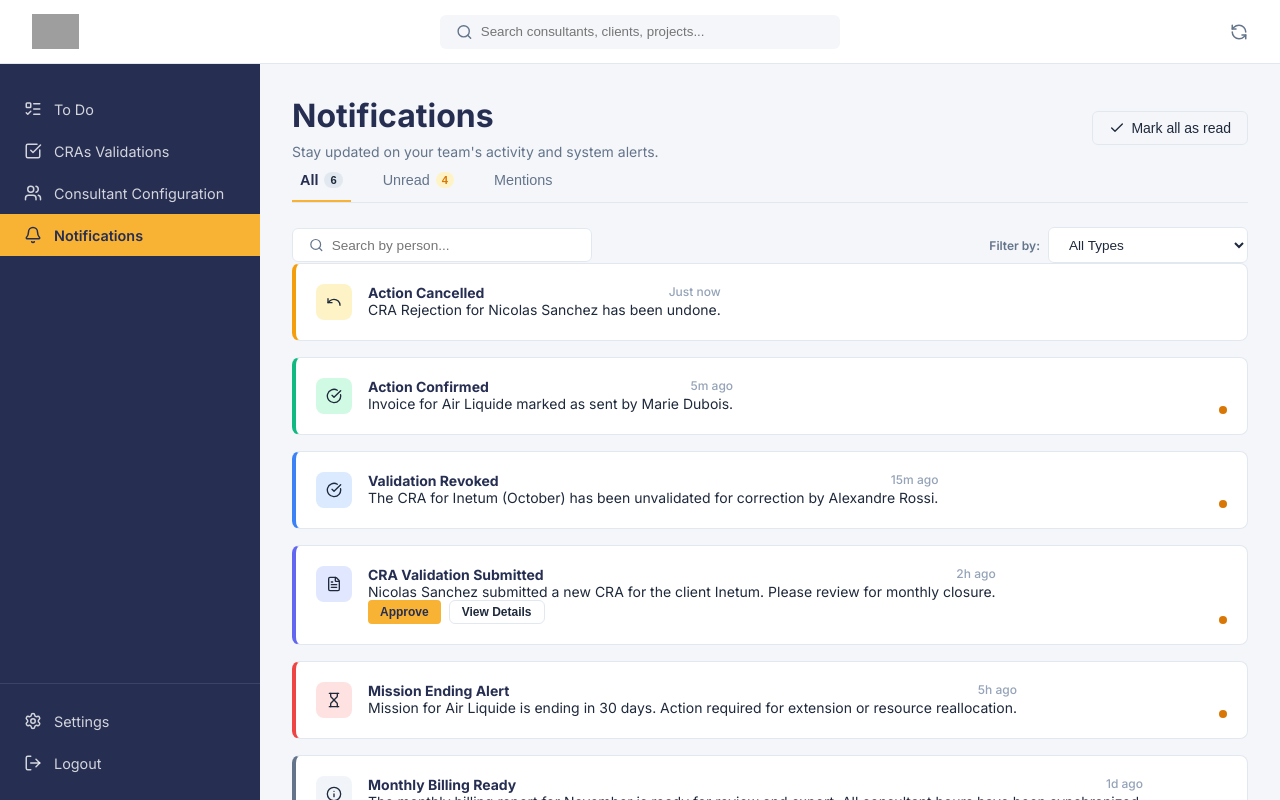
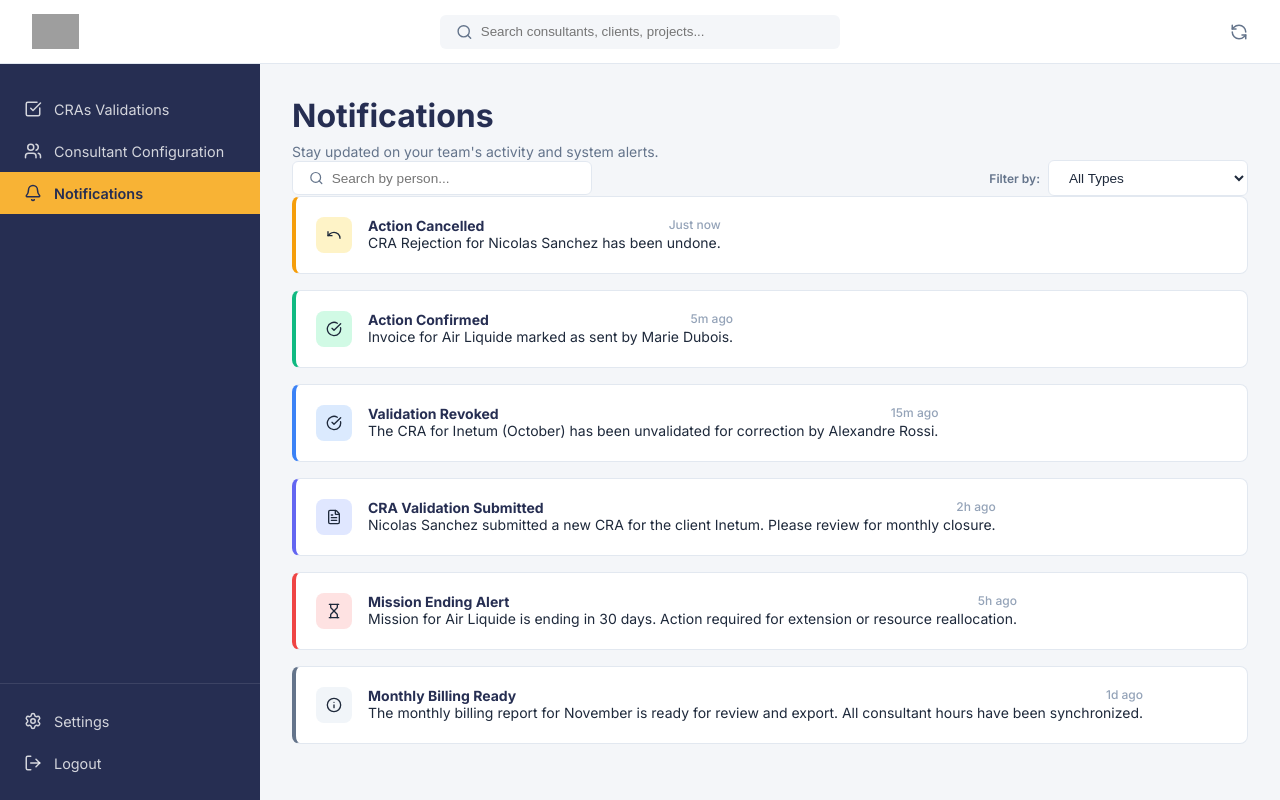
Before and after one commit to jeremycolard-aceo/Craceo-test, a React (Vite) app: page / in a window 1280 px wide. Both pictures are taken after a click on the element "Notifications". Built offline with nearby package versions, Linux system fonts and the light colour scheme; grey boxes are pictures that could not be loaded.

Commit message:
feat: simplify notifications to read-only log feed and remove To Do sidebar menu item

```diff
--- a/src/Notifications.jsx
+++ b/src/Notifications.jsx
@@ -1,5 +1,5 @@
 import React, { useState } from 'react';
-import { Info, CheckCircle, Undo, FileText, Hourglass, Search, Bell, Check } from 'lucide-react';
+import { Info, CheckCircle, Undo, FileText, Hourglass, Search, Bell } from 'lucide-react';
 
 // Relative time formatter helper
 const formatTimeAgo = (timestamp) => {
@@ -30,79 +30,14 @@ const parseBoldMessage = (text) => {
   });
 };
 
-export default function Notifications({
-  notifications,
-  setNotifications,
-  addNotification,
-  consultants,
-  updateConsultant
-}) {
-  const [activeTab, setActiveTab] = useState('all'); // 'all' | 'unread' | 'mentions'
+export default function Notifications({ notifications }) {
   const [searchPerson, setSearchPerson] = useState('');
   const [filterType, setFilterType] = useState('All'); // 'All' | 'cra' | 'billing' | 'final' | 'undo'
-
-  // Mark all notifications as read
-  const handleMarkAllRead = () => {
-    setNotifications(prev => prev.map(n => ({ ...n, read: true })));
-  };
-
-  // Mark single notification as read
-  const handleMarkRead = (id) => {
-    setNotifications(prev => prev.map(n => n.id === id ? { ...n, read: true } : n));
-  };
-
-  // Handle Interactive CRA Approval from notification card
-  const handleApproveCRA = (notification) => {
-    // Find consultant by employeeName
-    const nameParts = notification.employeeName.split(' ');
-    const firstName = nameParts[0];
-    const lastName = nameParts.slice(1).join(' ');
-
-    const consultant = consultants.find(c =>
-      c.firstname.toLowerCase() === firstName.toLowerCase() &&
-      c.name.toLowerCase() === lastName.toLowerCase()
-    );
-
-    if (consultant) {
-      // Validate all unvalidated CRAs for this consultant
-      const updatedCras = consultant.cras.map(cra => ({ ...cra, validated: true }));
-      updateConsultant(consultant.id, { cras: updatedCras });
-
-      // Update this notification to reflect approval
-      setNotifications(prev => prev.map(n => {
-        if (n.id === notification.id) {
-          return {
-            ...n,
-            read: true,
-            message: `CRA for **${notification.employeeName}** has been approved by **Marie Dubois**.`
-          };
-        }
-        return n;
-      }));
-
-      // Log CRA validated action
-      addNotification(
-        'cra',
-        'CRA Validated',
-        `CRA for **${notification.employeeName}** validated by **Marie Dubois** (via Notifications Approve).`,
-        notification.employeeName,
-        'Marie Dubois'
-      );
-    }
-  };
 
   // Filter notifications list
   const getFilteredNotifications = () => {
     return notifications.filter(n => {
-      // 1. Tab Filter
-      if (activeTab === 'unread' && n.read) return false;
-      if (activeTab === 'mentions') {
-        // Mentions filter: notifications where Marie Dubois is mentioned or system alerts related directly to her team
-        const containsMention = n.message.toLowerCase().includes('marie dubois') || n.author === 'System';
-        if (!containsMention) return false;
-      }
-
-      // 2. Search Person Filter (checks actor/author or employee/consultant name)
+      // 1. Search Person Filter (checks actor/author or employee/consultant name)
       if (searchPerson) {
         const query = searchPerson.toLowerCase();
         const matchesAuthor = n.author?.toLowerCase().includes(query);
@@ -110,7 +45,7 @@ export default function Notifications({
         if (!matchesAuthor && !matchesEmployee) return false;
       }
 
-      // 3. Type Filter
+      // 2. Type Filter
       if (filterType !== 'All') {
         if (filterType === 'cra' && n.type !== 'cra' && n.type !== 'cra_submit') return false;
         if (filterType === 'billing' && n.type !== 'billing') return false;
@@ -123,7 +58,6 @@ export default function Notifications({
   };
 
   const filteredNotifications = getFilteredNotifications();
-  const unreadCount = notifications.filter(n => !n.read).length;
 
   const getNotificationIcon = (type) => {
     switch (type) {
@@ -173,33 +107,6 @@ export default function Notifications({
           <h1 className="page-title">Notifications</h1>
           <p className="text-muted text-sm mt-2">Stay updated on your team's activity and system alerts.</p>
         </div>
-        <button className="btn btn-outline" style={{ display: 'inline-flex', alignItems: 'center', gap: '6px' }} onClick={handleMarkAllRead}>
-          <Check size={16} /> Mark all as read
-        </button>
-      </div>
-
-      {/* Tabs */}
-      <div className="notifications-tabs-container">
-        <div className="notifications-tabs">
-          <button
-            className={`notif-tab ${activeTab === 'all' ? 'active' : ''}`}
-            onClick={() => setActiveTab('all')}
-          >
-            All <span className="tab-count-badge">{notifications.length}</span>
-          </button>
-          <button
-            className={`notif-tab ${activeTab === 'unread' ? 'active' : ''}`}
-            onClick={() => setActiveTab('unread')}
-          >
-            Unread {unreadCount > 0 && <span className="tab-count-badge unread-badge">{unreadCount}</span>}
-          </button>
-          <button
-            className={`notif-tab ${activeTab === 'mentions' ? 'active' : ''}`}
-            onClick={() => setActiveTab('mentions')}
-          >
-            Mentions
-          </button>
-        </div>
       </div>
 
       {/* Filters bar */}
@@ -239,7 +146,7 @@ export default function Notifications({
           return (
             <div
               key={n.id}
-              className={`notification-card ${!n.read ? 'unread' : ''}`}
+              className="notification-card"
               style={{
                 display: 'flex',
                 alignItems: 'flex-start',
@@ -251,9 +158,8 @@ export default function Notifications({
                 padding: '1.25rem',
                 position: 'relative',
                 transition: 'all 0.2s ease',
-                cursor: 'pointer'
+                cursor: 'default'
               }}
-              onClick={() => handleMarkRead(n.id)}
             >
               {/* Icon container */}
               <div style={{
@@ -283,59 +189,7 @@ export default function Notifications({
                 <p className="m-0 text-sm text-slate-600 leading-relaxed" style={{ wordBreak: 'break-word' }}>
                   {parseBoldMessage(n.message)}
                 </p>
-
-                {/* Interactive buttons for CRA submission */}
-                {n.type === 'cra_submit' && !n.message.includes('approved') && (
-                  <div className="flex gap-2 mt-3">
-                    <button
-                      className="btn"
-                      style={{
-                        padding: '4px 12px',
-                        fontSize: '0.75rem',
-                        backgroundColor: '#F8B335',
-                        color: 'var(--primary-color)',
-                        fontWeight: 600,
-                        border: 'none',
-                        borderRadius: '4px'
-                      }}
-                      onClick={(e) => {
-                        e.stopPropagation();
-                        handleApproveCRA(n);
-                      }}
-                    >
-                      Approve
-                    </button>
-                    <button
-                      className="btn btn-outline"
-                      style={{
-                        padding: '4px 12px',
-                        fontSize: '0.75rem',
-                        fontWeight: 600,
-                        height: 'auto'
-                      }}
-                      onClick={(e) => {
-                        e.stopPropagation();
-                        handleMarkRead(n.id);
-                      }}
-                    >
-                      View Details
-                    </button>
-                  </div>
-                )}
               </div>
-
-              {/* Unread indicator dot */}
-              {!n.read && (
-                <div style={{
-                  width: '8px',
-                  height: '8px',
-                  borderRadius: '50%',
-                  backgroundColor: '#D97706',
-                  position: 'absolute',
-                  right: '1.25rem',
-                  bottom: '1.25rem'
-                }} />
-              )}
             </div>
           );
         })}
--- a/src/Sidebar.jsx
+++ b/src/Sidebar.jsx
@@ -1,17 +1,10 @@
 import React from 'react';
-import { Settings, Users, Bell, LogOut, CheckSquare, ListTodo } from 'lucide-react';
+import { Settings, Users, Bell, LogOut, CheckSquare } from 'lucide-react';
 
 export default function Sidebar({ currentView, setCurrentView }) {
   return (
     <div className="sidebar">
       <div className="sidebar-menu">
-        <div
-          className={`menu-item ${currentView === 'todo' ? 'active' : ''}`}
-          onClick={() => setCurrentView('validations')} // Fallback to validations for now
-        >
-          <ListTodo size={18} />
-          <span>To Do</span>
-        </div>
         <div
           className={`menu-item ${currentView === 'validations' ? 'active' : ''}`}
           onClick={() => setCurrentView('validations')}
```
